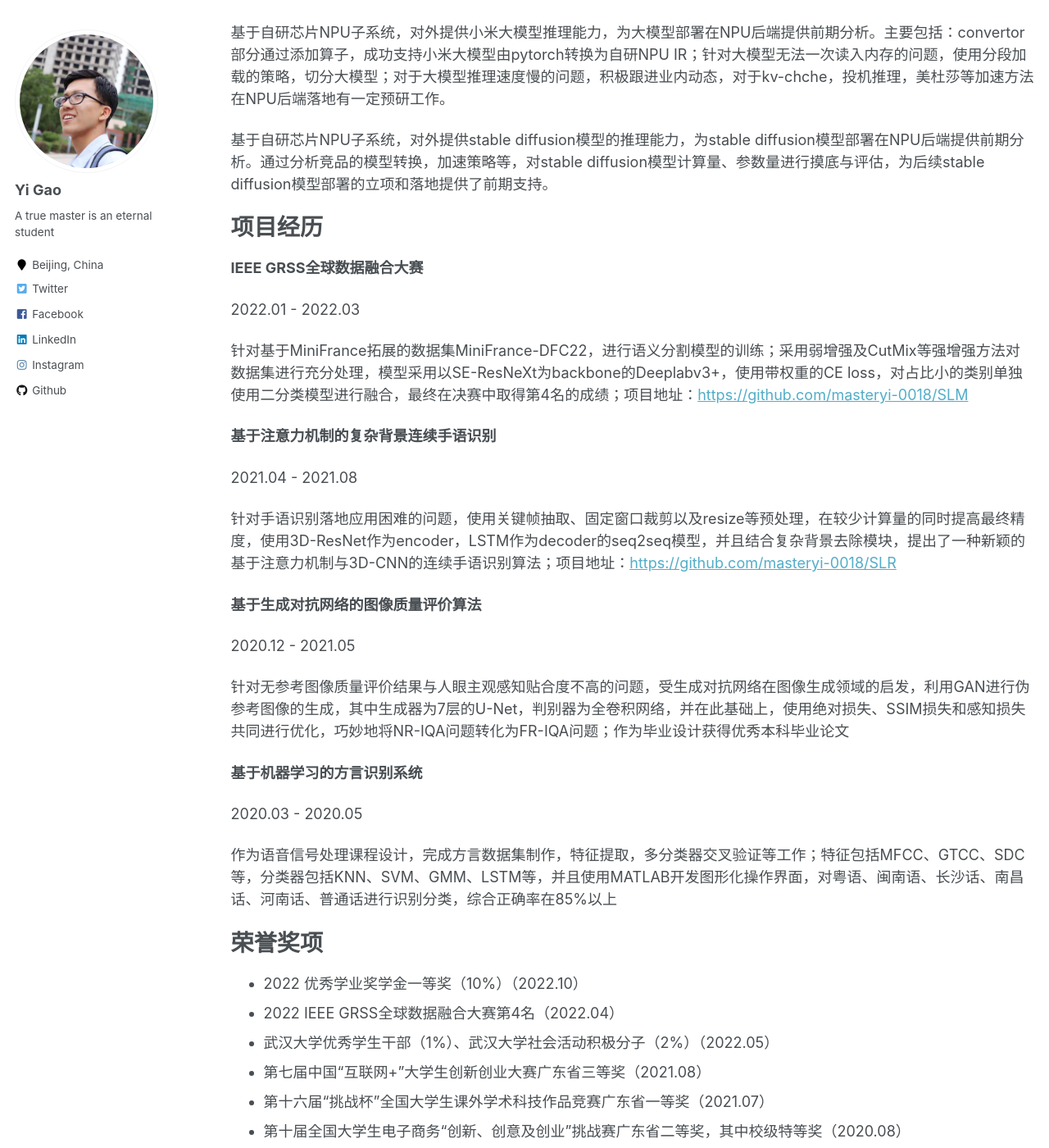
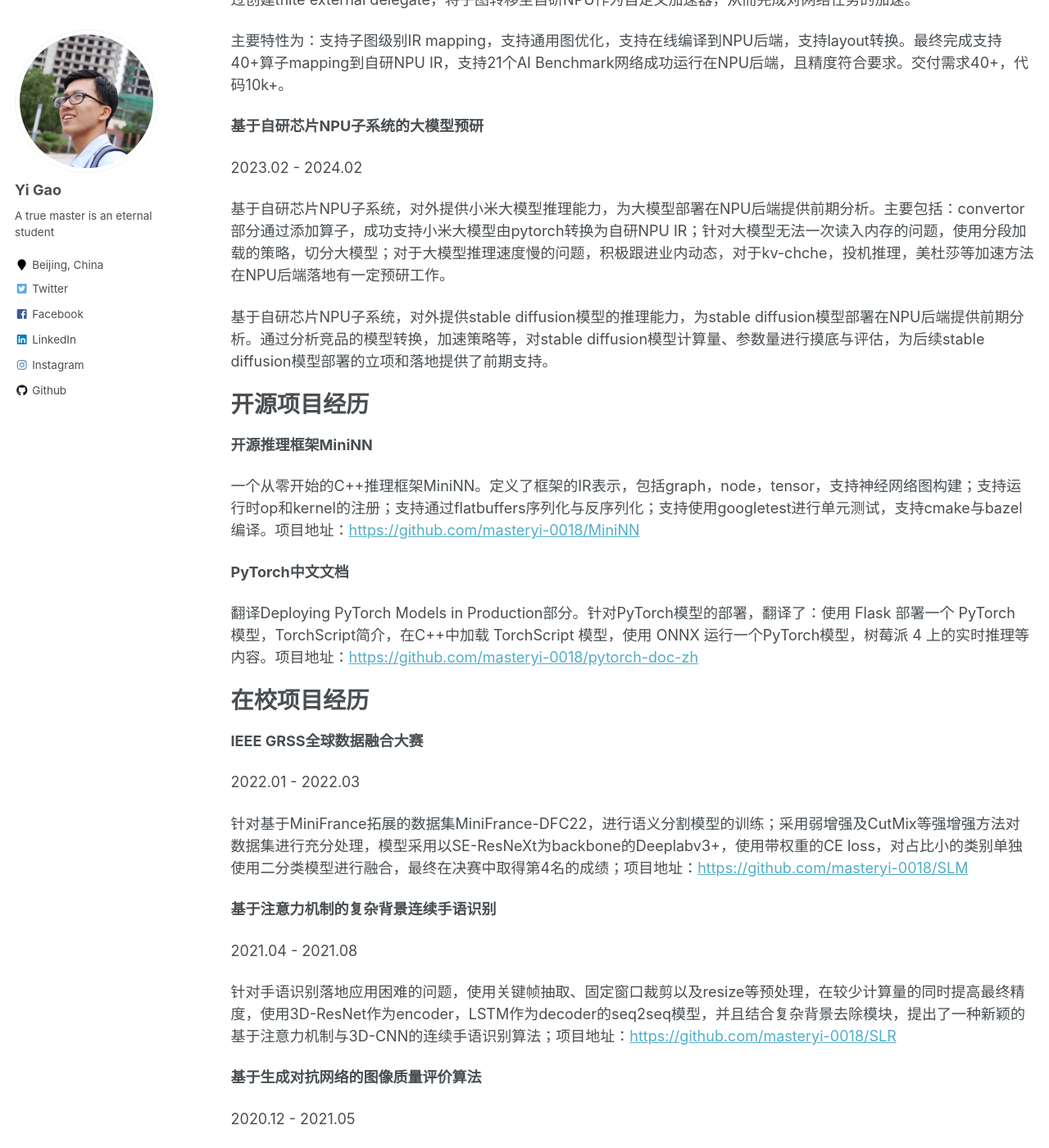
Before and after one commit to masteryi-0018/masteryi-0018.github.io, a Jekyll site: the page built from _pages/profile.md, in a window 1280 px wide and 1400 px high, scrolled down 1440 px. Shown: the whole window at 82% size. Built offline with Jekyll 4.4.1, drawn with Linux system fonts in a browser that asks for light colours; some of the changed text lies outside the part shown.

Commit message:
update resume

```diff
--- a/_pages/profile.md
+++ b/_pages/profile.md
@@ -8,6 +8,12 @@ redirect_from:
 ---
 
 {% include base_path %}
+
+# 求职意向
+
+工作技能：推理框架开发，C++，python，Git，Linux，Android，熟悉多种框架（PyTorch，TFLite，llama.cpp等）
+
+求职意向：大模型推理，推理框架开发，高性能计算
 
 # 教育经历
 
@@ -23,6 +29,7 @@ redirect_from:
 
 # 科研成果
 
+- Applied Sciences（SCI）：[Residual Dense Swin Transformer for Continuous-Scale Super-Resolution Algorithm](https://masteryi-0018.github.io/publication/2024-05-12)（通信作者）
 - IGARSS（IEEE）：[Semi-supervised land-cover mapping based on multimodal fusion and pseudo-label](https://masteryi-0018.github.io/publication/2022-09-28)（第一作者，oral）
 - 武汉大学学报（CNKI）：[基于注意力机制的复杂背景连续手语识别](https://masteryi-0018.github.io/publication/2022-11-30)（学生第二作者）
 - ISBDAS（EI）：[Population and cultural disasters caused by sea level rise based on regression model](https://masteryi-0018.github.io/publication/2020-08-21)（共同第一作者）
@@ -54,7 +61,17 @@ redirect_from:
 
 基于自研芯片NPU子系统，对外提供stable diffusion模型的推理能力，为stable diffusion模型部署在NPU后端提供前期分析。通过分析竞品的模型转换，加速策略等，对stable diffusion模型计算量、参数量进行摸底与评估，为后续stable diffusion模型部署的立项和落地提供了前期支持。
 
-# 项目经历
+# 开源项目经历
+
+**开源推理框架MiniNN**
+
+一个从零开始的C++推理框架MiniNN。定义了框架的IR表示，包括graph，node，tensor，支持神经网络图构建；支持运行时op和kernel的注册；支持通过flatbuffers序列化与反序列化；支持使用googletest进行单元测试，支持cmake与bazel编译。项目地址：[https://github.com/masteryi-0018/MiniNN](https://github.com/masteryi-0018/MiniNN)
+
+**PyTorch中文文档**
+
+翻译Deploying PyTorch Models in Production部分。针对PyTorch模型的部署，翻译了：使用 Flask 部署一个 PyTorch 模型，TorchScript简介，在C++中加载 TorchScript 模型，使用 ONNX 运行一个PyTorch模型，树莓派 4 上的实时推理等内容。项目地址：[https://github.com/masteryi-0018/pytorch-doc-zh](https://github.com/masteryi-0018/pytorch-doc-zh)
+
+# 在校项目经历
 
 **IEEE GRSS全球数据融合大赛**
 
```
